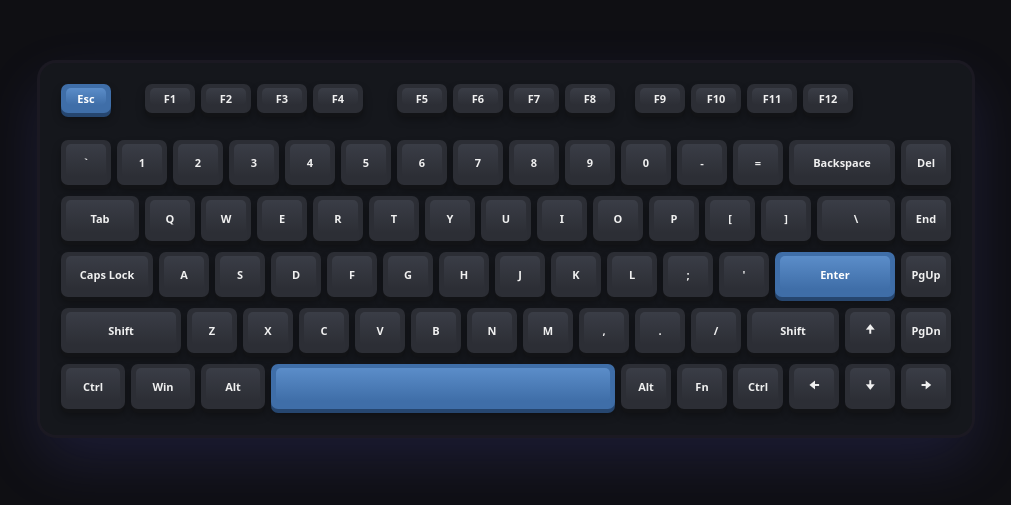
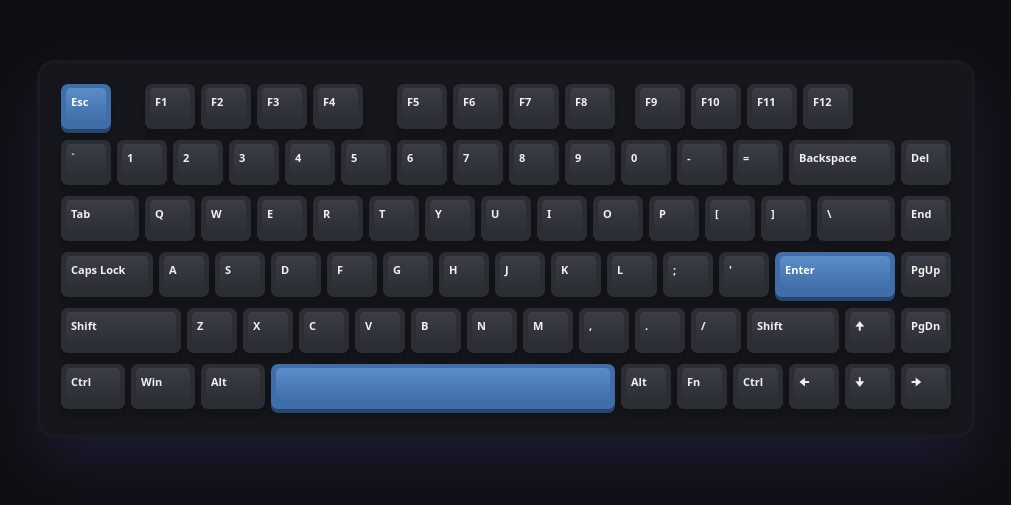
Before and after one commit to oishanid/kbd-sim, a plain HTML site: page index.html in a window 1280 px wide. Shown: the part 151-656 px from the top of the page, without its empty margins (134-1145 px from the left). Drawn offline with Linux system fonts and the light colour scheme.

Commit message:
Fixed row 1 & positioned keys top left

```diff
--- a/js/build.js
+++ b/js/build.js
@@ -12,7 +12,7 @@ export function buildKeyboard(layout, container) {
                 gapDiv.classList.add("gap");
                 gapDiv.style.setProperty("--span", keyData.span);
                 rowDiv.append(gapDiv);
-                continue;
+                continue; // Skip the rest of the loop (since gap div was made already)
             }
 
             const keyDiv = document.createElement("div");
--- a/js/layout.js
+++ b/js/layout.js
@@ -27,7 +27,7 @@ export const layout = [
         key("F10", "F10"),
         key("F11", "F11"),
         key("F12", "F12"),
-        gap(8),
+        gap(7),
     ],
     // Row 2
     [
--- a/style.css
+++ b/style.css
@@ -62,7 +62,8 @@ body {
     width: 100%;
     height: 90%;
     display: grid;
-    place-items: center;
+    place-items: top;
+    padding: 10px;
 
     background: var(--base);
     color: var(--keycap-text);
```
